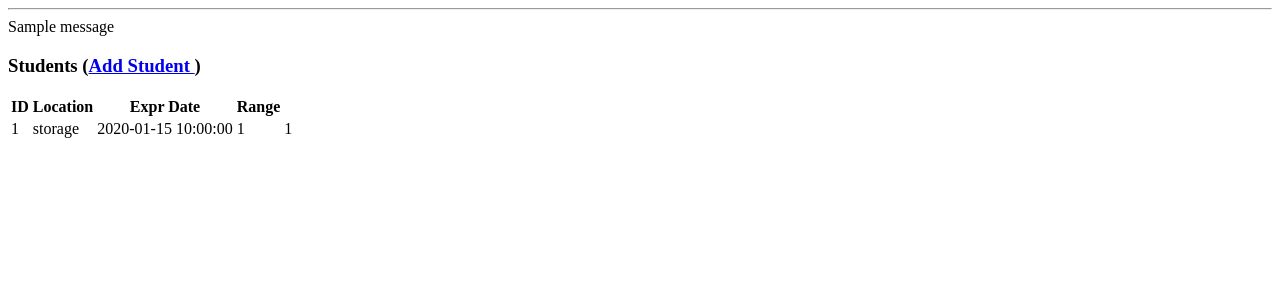
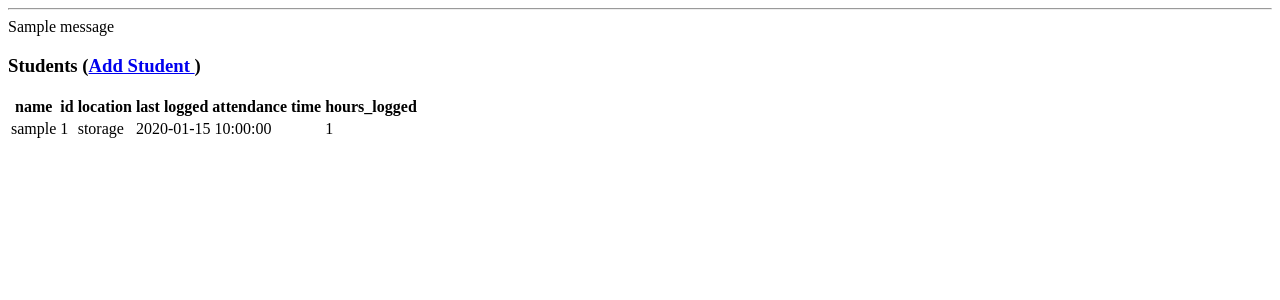
Before and after one commit to team4099/FalconTrack, a Flask app: page /current_students in a window 1280 px wide. Shown: the top 300 px of the page. Run offline with Flask 2, Linux system fonts and the light colour scheme; tables that the repository leaves empty hold one stand-in row (values such as "Sample post"); one stand-in notice (Sample message) is shown.

Commit message:
Added login session

```diff
--- a/app.py
+++ b/app.py
@@ -1,4 +1,4 @@
-from flask import Flask, request, flash, url_for, redirect, render_template
+from flask import Flask, request, flash, url_for, redirect, render_template, session
 from flask_qrcode import QRcode
 from flask_sqlalchemy import SQLAlchemy
 from sqlalchemy import Enum
@@ -24,6 +24,7 @@ Locations = enum.Enum("Locations", location_dict)
 app = Flask(__name__)
 app.config["SQLALCHEMY_DATABASE_URI"] = os.getenv("DB_URL")
 app.config["SECRET_KEY"] = "the random string"
+app.permanent_session_lifetime = timedelta(days=365)
 QRcode(app)
 
 db = SQLAlchemy(app)
@@ -95,6 +96,7 @@ def homepage():
         "index.html",
         title="Home",
         cdns=["https://cdnjs.cloudflare.com/ajax/libs/d3/7.6.1/d3.min.js"],
+        loginstuff="Logged in as " + session["user"],
     )
 
 
@@ -183,14 +185,14 @@ def generate():
 
 @app.route("/current_students")
 def show_all():
-    return render_template("show_all.html", students=QRcode.query.all())
+    return render_template("show_all.html", students=Students.query.all())
 
 
 @app.route("/new", methods=["GET", "POST"])
 def new():
     if request.method == "POST":
-        if not request.form["username"]:
-            flash("Please enter all the fields", "error")
+        if not request.form["username"] or not request.form["studentid"]:
+            flash("Please enter all the fields")
         else:
             student = Students(request.form["username"], request.form["studentid"])
 
@@ -200,12 +202,34 @@ def new():
             return redirect(url_for("show_all"))
     return render_template("new.html")
 
+
 @app.route("/login", methods=["GET", "POST"])
 def login():
+    flash_color = "text-white"
+    if request.method == "POST":
+        if not request.form["username"] or not request.form["password"]:
+            flash("Please enter all the fields")
+            flash_color = "text-red-500"
+        else:
+            name = request.form["username"]
+            student = Students.query.filter(Students.username == name).first()
+            if student is not None:
+                if str(student.school_id) == request.form["password"]:
+                    flash_color = "text-green-500"
+                    session["user"] = name
+                    return redirect(url_for("homepage"))
+                else:
+                    flash("Incorrect password.")
+                    flash_color = "text-red-500"
+            else:
+                flash("Student does not exist.")
+                flash_color = "text-red-500"
+
     return render_template(
         "login.html",
         title="Home",
         cdns=["https://cdnjs.cloudflare.com/ajax/libs/d3/7.6.1/d3.min.js"],
+        flash_color=flash_color,
     )
 
 
--- a/templates/index.html
+++ b/templates/index.html
@@ -5,5 +5,8 @@
     <h1 class="text-4xl text-white font-semibold ">
         Home
     </h1>
+    <p class="text-green-500 p-6">
+        {{ loginstuff }}
+    </p>
 </div>
 {% endblock content %}
--- a/templates/show_all.html
+++ b/templates/show_all.html
@@ -16,21 +16,22 @@
     <table>
         <thead>
             <tr>
-                <th>ID</th>
-                <th>Location</th>
-                <th>Expr Date</th>
-                <th>Range</th>
+                <th>name</th>
+                <th>id</th>
+                <th>location</th>
+                <th>last logged attendance time</th>
+                <th>hours_logged</th>
             </tr>
         </thead>
 
         <tbody>
             {% for student in students %}
             <tr>
-                <td>{{ student.id }}</td>
-                <td>{{ student.location.value }}</td>
-                <td>{{ student.expr_date }}</td>
-                <td>{{ student.range_of_qrcode }}</td>
-                <td>{{ student.uses }}</td>
+                <td>{{ student.username }}</td>
+                <td>{{ student.school_id }}</td>
+                <td>{{ student.cur_location.value }}</td>
+                <td>{{ student.last_logged_attendance_time }}</td>
+                <td>{{ student.hours_logged }}</td>
             </tr>
             {% endfor %}
         </tbody>
```
Also changed, not shown: templates/login.html (+8 -3 lines).
